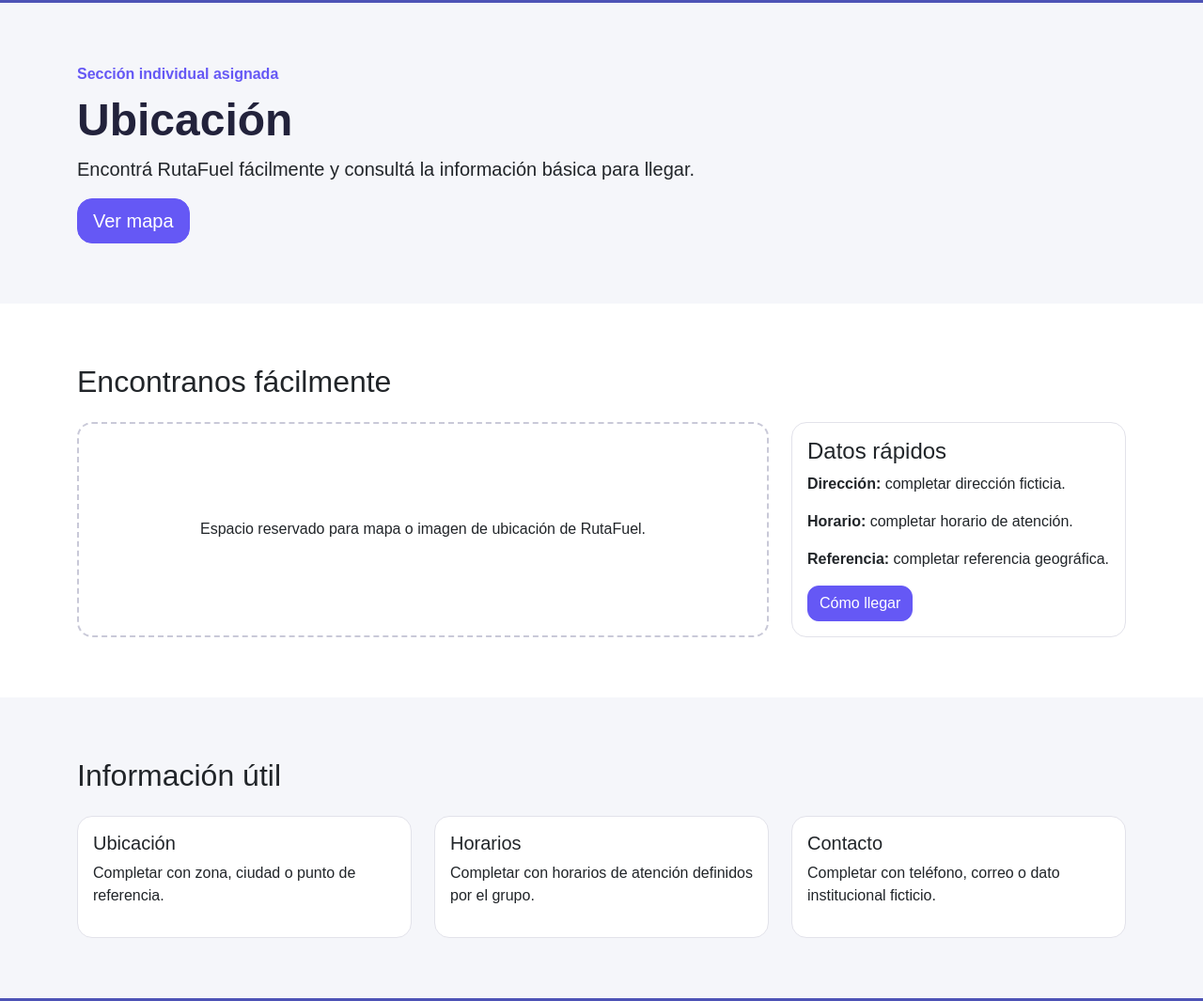
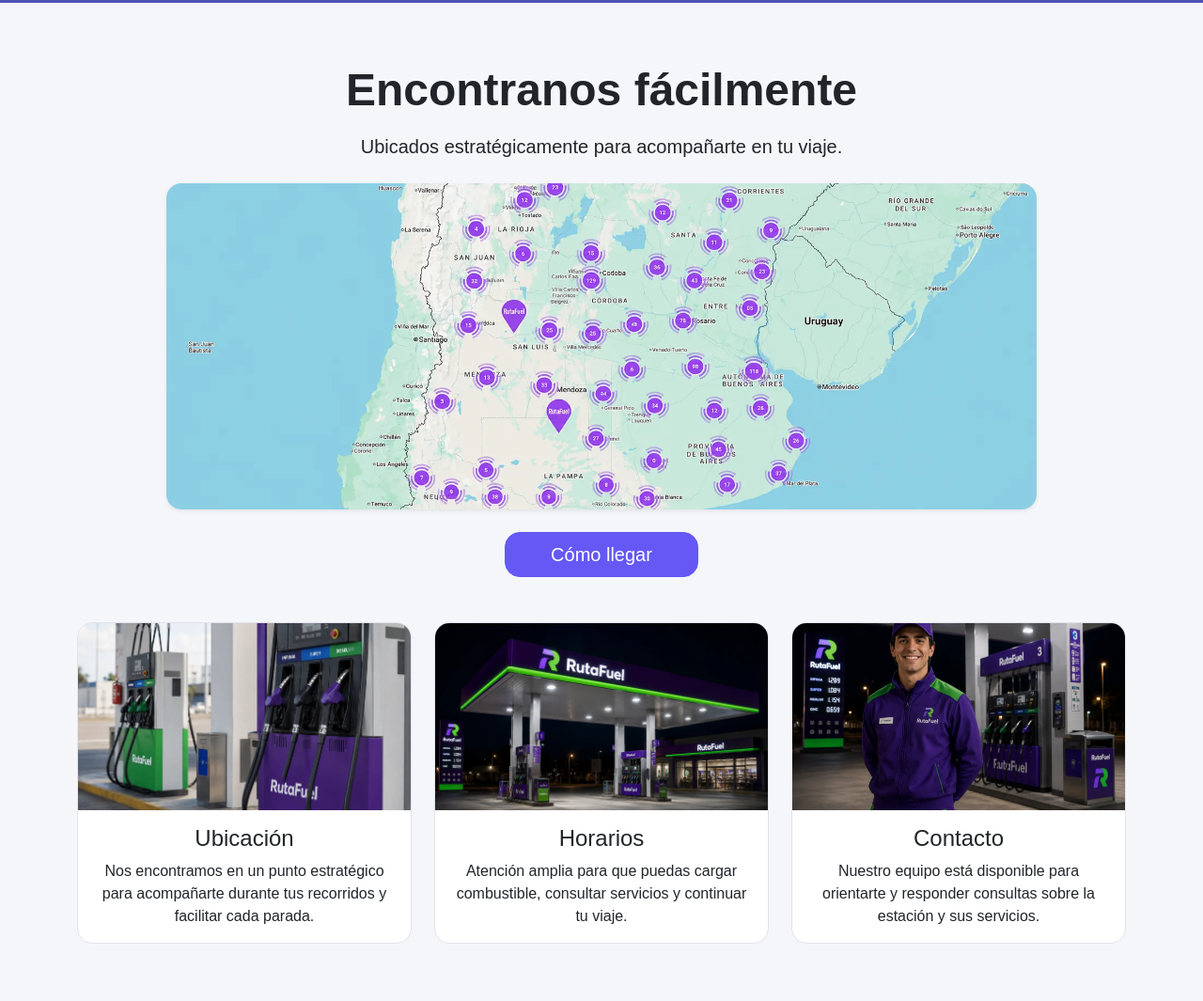
Before and after one commit to laggerpablojose/rutafuel-dsw-tp, a website: page ubicacion.html in a window 1280 px wide. Shown: the part 53-1118 px from the top of the page at 94% size. Drawn offline with nearby package versions, Linux system fonts and the light colour scheme.

Commit message:
implementa ubicación y documentacion tp2

```diff
--- a/ubicacion.html
+++ b/ubicacion.html
@@ -7,7 +7,7 @@
 
     <title>Ubicación | RutaFuel</title>
     <meta name="description"
-        content="Ubicación de RutaFuel, estación de servicio ficticia. Consultá referencia, horarios y datos básicos para llegar fácilmente.">
+        content="Encontrá fácilmente la ubicación de RutaFuel, consultá horarios de atención y datos de contacto para llegar a la estación de servicio.">
 
     <link rel="stylesheet" href="css/main.css">
 </head>
@@ -16,6 +16,7 @@
 
     <a class="skip-link" href="#contenido-principal">Saltar al contenido principal</a>
 
+    <!-- Header común del sitio -->
     <header class="site-header">
         <nav class="navbar navbar-expand-lg navbar-dark" aria-label="Navegación principal">
             <div class="container">
@@ -28,7 +29,8 @@
 
                 <div class="collapse navbar-collapse" id="navbarRutaFuel">
                     <ul class="navbar-nav ms-auto mb-2 mb-lg-0">
-                        <li class="nav-item"><a class="nav-link" href="index.html">Inicio</a></li>
+                        <li class="nav-item"><a class="nav-link" href="index.html">Inicio</a>
+                        </li>
                         <li class="nav-item"><a class="nav-link" href="servicios.html">Servicios</a></li>
                         <li class="nav-item"><a class="nav-link" href="promociones.html">Promociones</a></li>
                         <li class="nav-item"><a class="nav-link" href="nosotros.html">Nosotros</a></li>
@@ -42,80 +44,102 @@
 
     <main id="contenido-principal" class="flex-grow-1">
 
-        <section class="page-hero">
+        <!-- Sección Ubicación: estructura visual según mockup TP1 -->
+        <section class="section-padding bg-soft">
             <div class="container">
-                <p class="text-accent fw-semibold mb-2">Sección individual asignada</p>
-                <h1 class="display-5 fw-bold">Ubicación</h1>
-                <p class="lead">Encontrá RutaFuel fácilmente y consultá la información básica para llegar.</p>
-                <a href="#mapa" class="btn btn-rutafuel btn-lg" data-rf-event="cta-ubicacion-mapa">Ver mapa</a>
-            </div>
-        </section>
 
-        <section id="mapa" class="section-padding">
-            <div class="container">
-                <h2 class="mb-4">Encontranos fácilmente</h2>
-
-                <div class="row g-4 align-items-stretch">
-                    <div class="col-lg-8">
-                        <!-- Reemplazar este bloque por imagen de mapa o componente definido en el mockup -->
-                        <div class="placeholder-box h-100 d-flex align-items-center justify-content-center text-center">
-                            <p class="mb-0">Espacio reservado para mapa o imagen de ubicación de RutaFuel.</p>
+                <!-- Título y subtítulo -->
+                <div class="row justify-content-center text-center mb-4">
+                    <div class="col-12 col-lg-8">
+                        <h1 class="display-5 fw-bold mb-3">Encontranos fácilmente</h1>
+                        <p class="lead mb-0">Ubicados estratégicamente para acompañarte en tu viaje.</p>
                     </div>
                 </div>
 
-                    <aside class="col-lg-4">
-                        <div class="card card-rutafuel h-100">
-                            <div class="card-body">
-                                <h2 class="h4">Datos rápidos</h2>
-                                <p><strong>Dirección:</strong> completar dirección ficticia.</p>
-                                <p><strong>Horario:</strong> completar horario de atención.</p>
-                                <p><strong>Referencia:</strong> completar referencia geográfica.</p>
-                                <a href="#" class="btn btn-rutafuel" data-rf-event="ubicacion-como-llegar">Cómo
-                                    llegar</a>
+                <!-- Mapa principal: elemento de mayor jerarquía visual -->
+                <div class="row justify-content-center">
+                    <div class="col-12 col-xl-10">
+                        <figure class="mb-4">
+                            <img src="img/content/mapa-cobertura-rutafuel.webp"
+                                class="img-fluid w-100 rounded-4 shadow-sm"
+                                alt="Mapa de cobertura y ubicación de la estación de servicio RutaFuel">
+                        </figure>
                     </div>
                 </div>
-                    </aside>
+
+                <!-- CTA principal debajo del mapa -->
+                <div class="row justify-content-center mb-5">
+                    <div class="col-auto">
+                        <a href="https://www.google.com/maps" target="_blank" rel="noopener noreferrer"
+                            class="btn btn-rutafuel btn-lg px-5" data-rf-event="ubicacion-como-llegar"
+                            aria-label="Abrir Google Maps para ver cómo llegar a RutaFuel">
+                            Cómo llegar
+                        </a>
                     </div>
                 </div>
-        </section>
 
-        <section class="section-padding bg-soft">
-            <div class="container">
-                <h2 class="mb-4">Información útil</h2>
+                <!-- Tarjetas informativas inferiores -->
+                <div class="row g-4">
 
-                <div class="row g-4">
-                    <article class="col-md-4">
-                        <div class="card card-rutafuel">
-                            <div class="card-body">
-                                <h3 class="h5">Ubicación</h3>
-                                <p>Completar con zona, ciudad o punto de referencia.</p>
+                    <article class="col-12 col-md-4">
+                        <div class="card card-rutafuel h-100 overflow-hidden">
+                            <div class="ratio ratio-16x9">
+                                <img src="img/content/surtidores-rutafuel.webp" class="card-img-top object-fit-cover"
+                                    alt="Surtidores de combustible de RutaFuel">
+                            </div>
+
+                            <div class="card-body text-center">
+                                <h2 class="h4 card-title">Ubicación</h2>
+                                <p class="card-text mb-0">
+                                    Nos encontramos en un punto estratégico para acompañarte durante tus recorridos y
+                                    facilitar cada parada.
+                                </p>
                             </div>
                         </div>
                     </article>
 
-                    <article class="col-md-4">
-                        <div class="card card-rutafuel">
-                            <div class="card-body">
-                                <h3 class="h5">Horarios</h3>
-                                <p>Completar con horarios de atención definidos por el grupo.</p>
+                    <article class="col-12 col-md-4">
+                        <div class="card card-rutafuel h-100 overflow-hidden">
+                            <div class="ratio ratio-16x9">
+                                <img src="img/content/fachada-estacion-noche.webp" class="card-img-top object-fit-cover"
+                                    alt="Fachada nocturna de la estación de servicio RutaFuel">
+                            </div>
+
+                            <div class="card-body text-center">
+                                <h2 class="h4 card-title">Horarios</h2>
+                                <p class="card-text mb-0">
+                                    Atención amplia para que puedas cargar combustible, consultar servicios y continuar
+                                    tu viaje.
+                                </p>
                             </div>
                         </div>
                     </article>
 
-                    <article class="col-md-4">
-                        <div class="card card-rutafuel">
-                            <div class="card-body">
-                                <h3 class="h5">Contacto</h3>
-                                <p>Completar con teléfono, correo o dato institucional ficticio.</p>
+                    <article class="col-12 col-md-4">
+                        <div class="card card-rutafuel h-100 overflow-hidden">
+                            <div class="ratio ratio-16x9">
+                                <img src="img/content/personal-rutafuel.webp" class="card-img-top object-fit-cover"
+                                    alt="Personal de RutaFuel brindando atención al cliente">
+                            </div>
+
+                            <div class="card-body text-center">
+                                <h2 class="h4 card-title">Contacto</h2>
+                                <p class="card-text mb-0">
+                                    Nuestro equipo está disponible para orientarte y responder consultas sobre la
+                                    estación y sus servicios.
+                                </p>
                             </div>
                         </div>
                     </article>
+
                 </div>
+
             </div>
         </section>
 
     </main>
 
+    <!-- Footer común del sitio -->
     <footer class="site-footer text-white py-4 mt-auto">
         <div class="container text-center text-md-start">
             <div class="row align-items-center g-3">
@@ -130,7 +154,10 @@
         </div>
     </footer>
 
+    <!-- Bootstrap JS: necesario para navbar collapse y otros componentes -->
     <script src="https://cdn.jsdelivr.net/npm/bootstrap@5.3.8/dist/js/bootstrap.bundle.min.js"></script>
+
+    <!-- JavaScript propio -->
     <script src="js/main.js"></script>
 </body>
 
```
Also changed, not shown: docs/informe-tecnico-seo.md (+20 -0 lines), docs/informe-tecnico-web.md (+22 -9 lines). Lines whose indentation alone changed are shown as unchanged.
